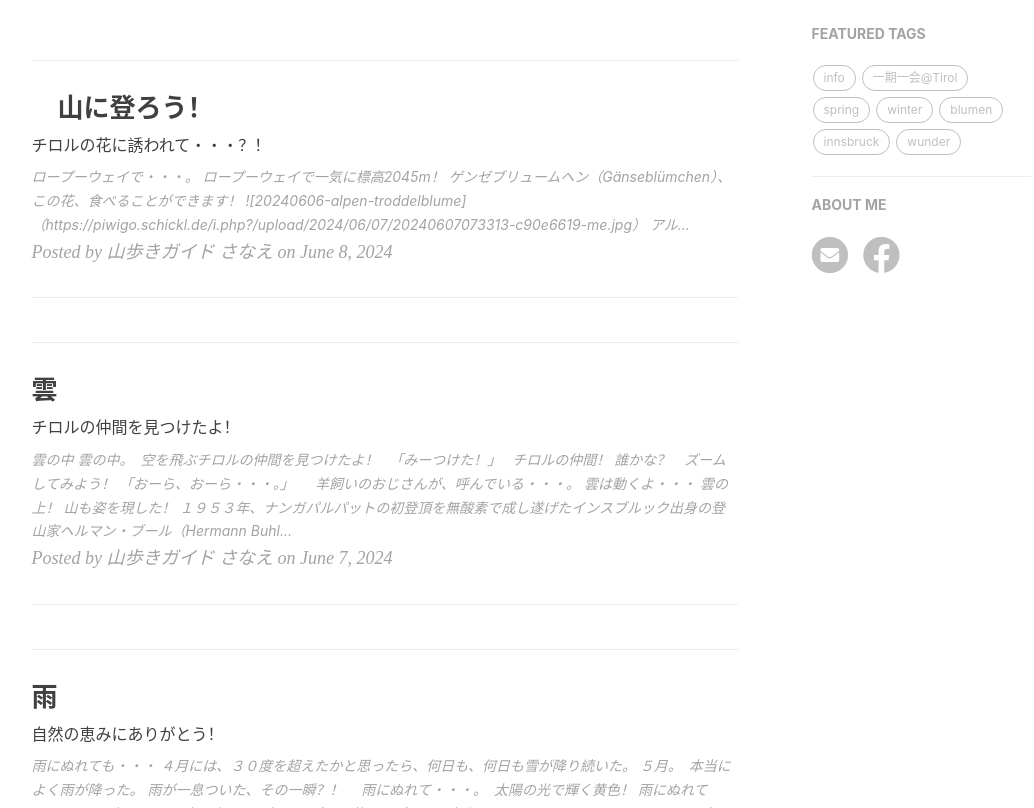
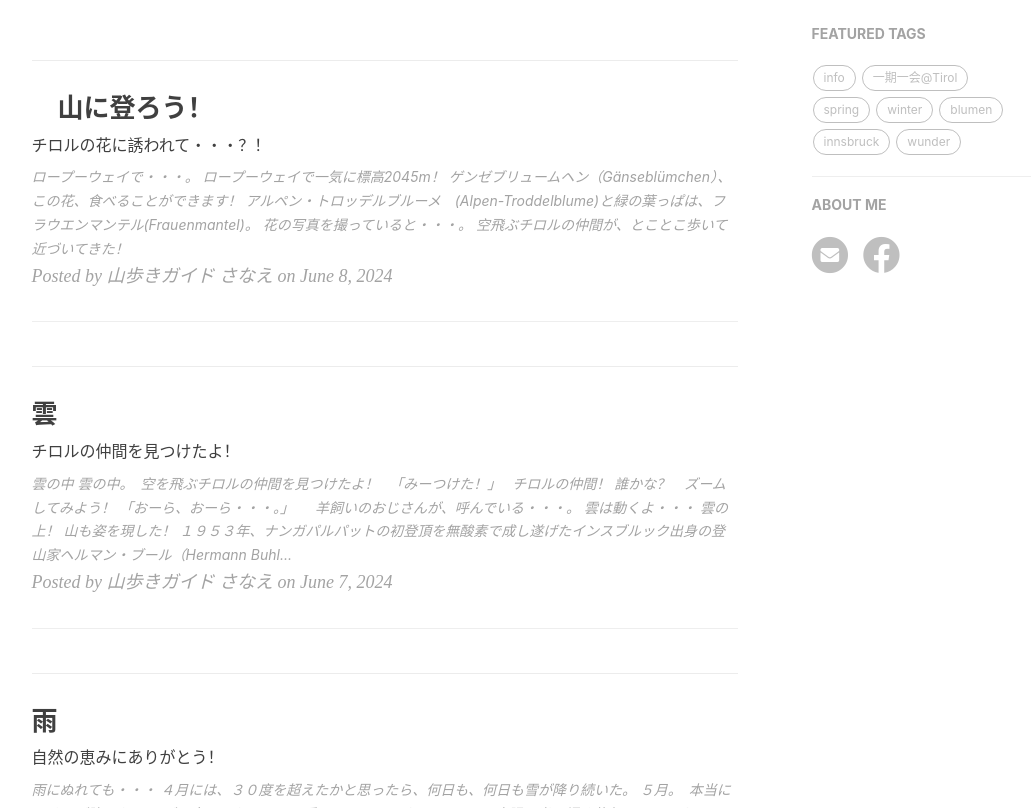
Before and after one commit to yamayagi/yamayagi.github.io, a Jekyll site: the page built from index.html, in a window 1280 px wide and 900 px high, scrolled down 330 px, cut to the strip 92-900 px from the top of the window. Shown: the whole strip, without its empty margins (136-1170 px from the left). Built offline with Jekyll 4.4.1, drawn with Linux system fonts in a browser that asks for light colours; nearby versions of some CDN libraries; the list of posts is cut into pages by our own code; comment, search, counter and statistics services are not loaded.

Commit message:
Update 2024-06-08-bergwandern.md

```diff
--- a/_posts/2024-06-08-bergwandern.md
+++ b/_posts/2024-06-08-bergwandern.md
@@ -12,6 +12,12 @@
 
 ゲンゼブリュームヘン（Gänseblümchen）、この花、食べることができます！
 
-![20240606-alpen-troddelblume]（https://piwigo.schickl.de/i.php?/upload/2024/06/07/20240607073313-c90e6619-me.jpg）
+![20240606-alpen-troddelblume](https://piwigo.schickl.de/i.php?/upload/2024/06/07/20240607073313-c90e6619-me.jpg)
 
 アルペン・トロッデルブルーメ　(Alpen-Troddelblume)と緑の葉っぱは、フラウエンマンテル(Frauenmantel)。
+
+![20240660-alpendore](https://piwigo.schickl.de/i.php?/upload/2024/06/07/20240607073541-06588192-me.jpg)
+
+花の写真を撮っていると・・・。
+
+空飛ぶチロルの仲間が、とことこ歩いて近づいてきた！
```
